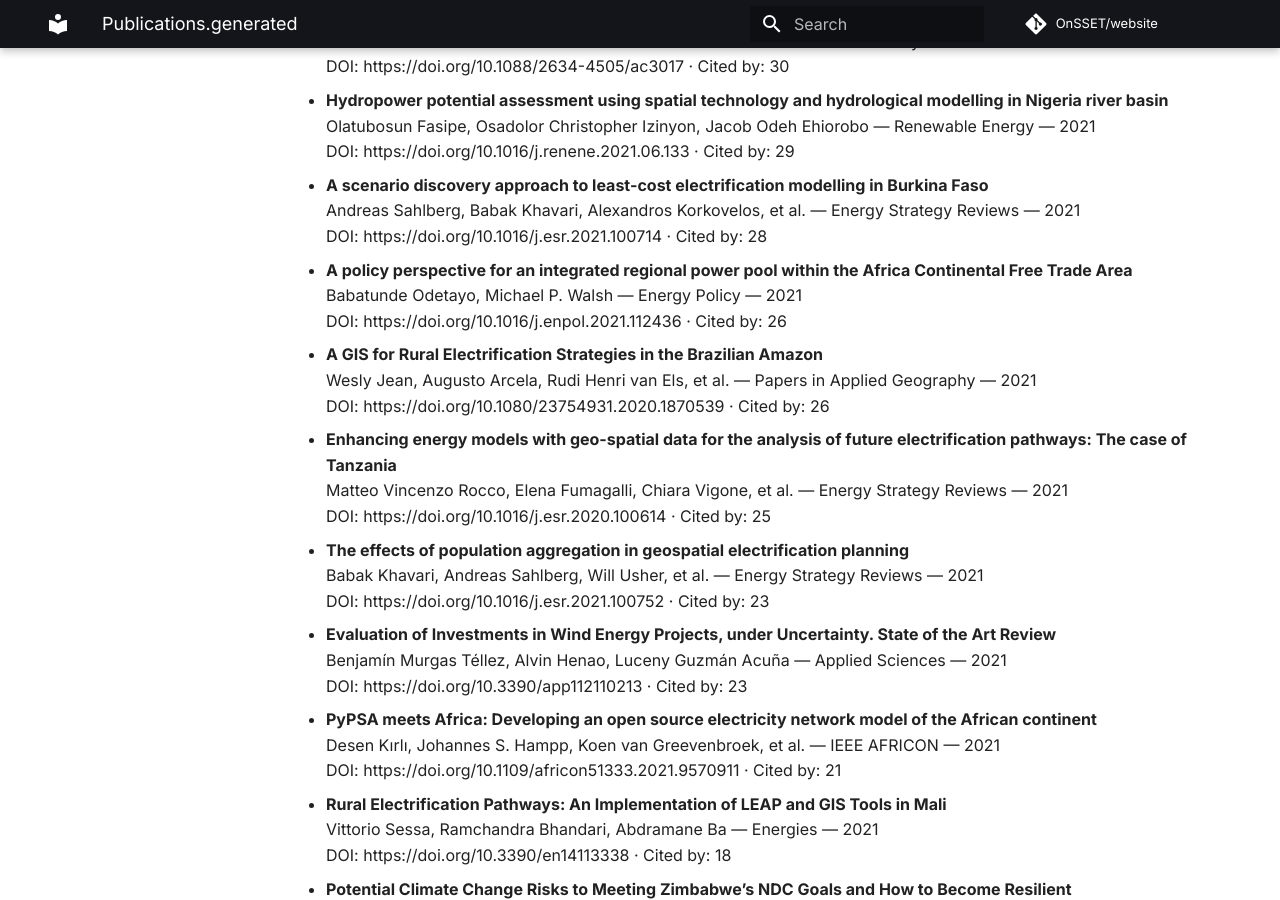
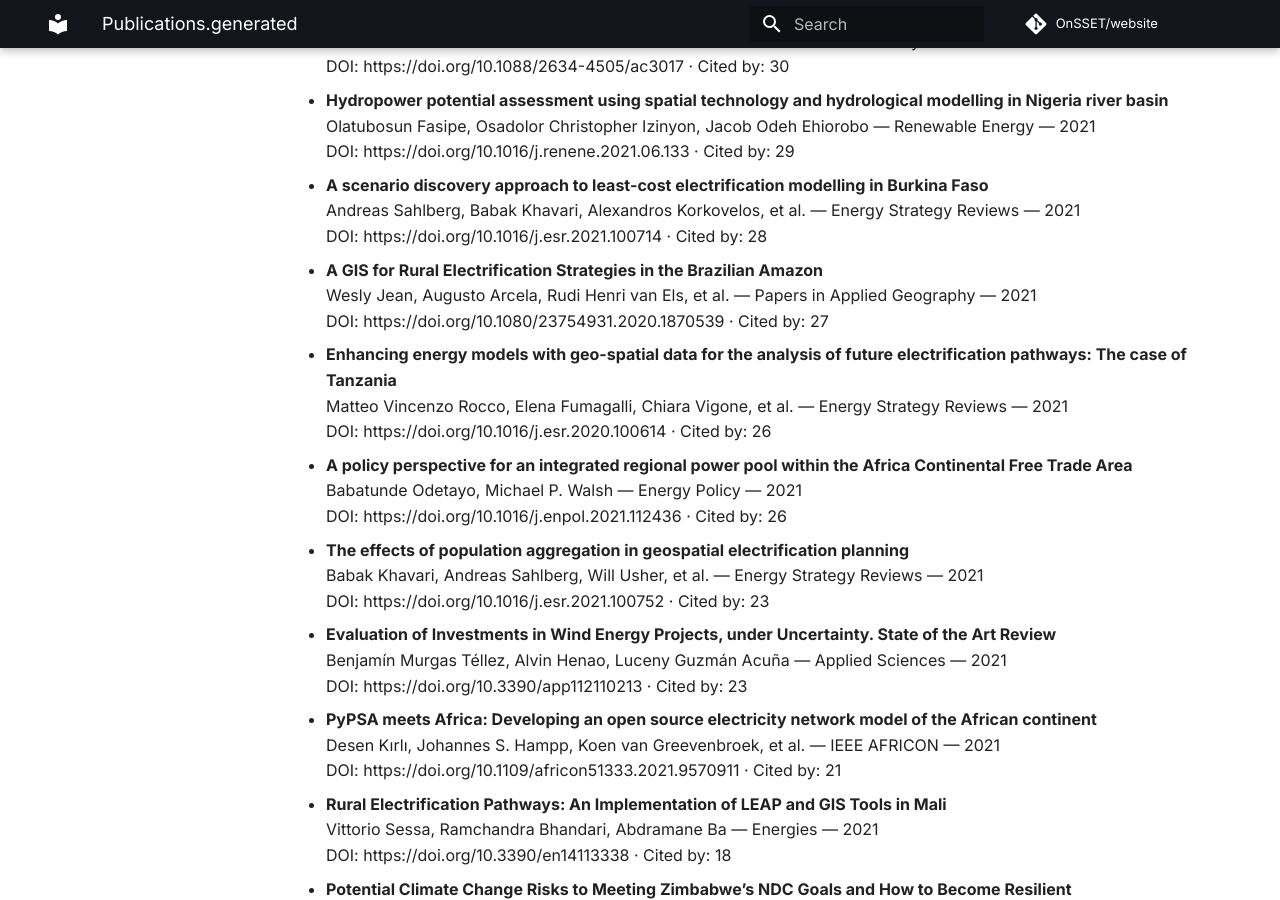
Before and after one commit to OnSSET/website, an MkDocs documentation site: the page built from docs/publications.generated.md, in a window 1280 px wide and 900 px high, scrolled down 18058 px. Built offline with MkDocs 1.6.1 and Material for MkDocs 9.7.7, drawn with Linux system fonts in a browser that asks for light colours; comment, search, counter and statistics services are not loaded; some of the changed text lies outside the part shown.

Commit message:
Auto-update publications

```diff
--- a/docs/publications.generated.md
+++ b/docs/publications.generated.md
@@ -666,7 +666,7 @@
   DOI: https://doi.org/10.51415/10321/4322 · Cited by: 1
 
 - **GIS approach for modeling the electricity grid of small islands using open-source data: The case of Isola del Giglio**
-  Aleksandar DImovski, Enrico Ragaini, Darlain Irenee Edeme, et al. — IEEE Mediterranean Electrotechnical Conference (MELECON) — 2022
+  Aleksandar Dimovski, Enrico Ragaini, Darlain Irenee Edeme, et al. — IEEE Mediterranean Electrotechnical Conference (MELECON) — 2022
   DOI: https://doi.org/10.1109/melecon53508.2022.9842922 · Cited by: 1
 
 - **CCG Platform - Body of Knowledge: Review of Good Practice**
@@ -741,17 +741,17 @@
   Andreas Sahlberg, Babak Khavari, Alexandros Korkovelos, et al. — Energy Strategy Reviews — 2021
   DOI: https://doi.org/10.1016/j.esr.2021.100714 · Cited by: 28
 
+- **A GIS for Rural Electrification Strategies in the Brazilian Amazon**
+  Wesly Jean, Augusto Arcela, Rudi Henri van Els, et al. — Papers in Applied Geography — 2021
+  DOI: https://doi.org/10.1080/23754931.2020.1870539 · Cited by: 27
+
+- **Enhancing energy models with geo-spatial data for the analysis of future electrification pathways: The case of Tanzania**
+  Matteo Vincenzo Rocco, Elena Fumagalli, Chiara Vigone, et al. — Energy Strategy Reviews — 2021
+  DOI: https://doi.org/10.1016/j.esr.2020.100614 · Cited by: 26
+
 - **A policy perspective for an integrated regional power pool within the Africa Continental Free Trade Area**
   Babatunde Odetayo, Michael P. Walsh — Energy Policy — 2021
   DOI: https://doi.org/10.1016/j.enpol.2021.112436 · Cited by: 26
-
-- **A GIS for Rural Electrification Strategies in the Brazilian Amazon**
-  Wesly Jean, Augusto Arcela, Rudi Henri van Els, et al. — Papers in Applied Geography — 2021
-  DOI: https://doi.org/10.1080/23754931.2020.1870539 · Cited by: 26
-
-- **Enhancing energy models with geo-spatial data for the analysis of future electrification pathways: The case of Tanzania**
-  Matteo Vincenzo Rocco, Elena Fumagalli, Chiara Vigone, et al. — Energy Strategy Reviews — 2021
-  DOI: https://doi.org/10.1016/j.esr.2020.100614 · Cited by: 25
 
 - **The effects of population aggregation in geospatial electrification planning**
   Babak Khavari, Andreas Sahlberg, Will Usher, et al. — Energy Strategy Reviews — 2021
```
Also changed, not shown: other parts of docs/publications.generated.md (+7 -7 lines).
